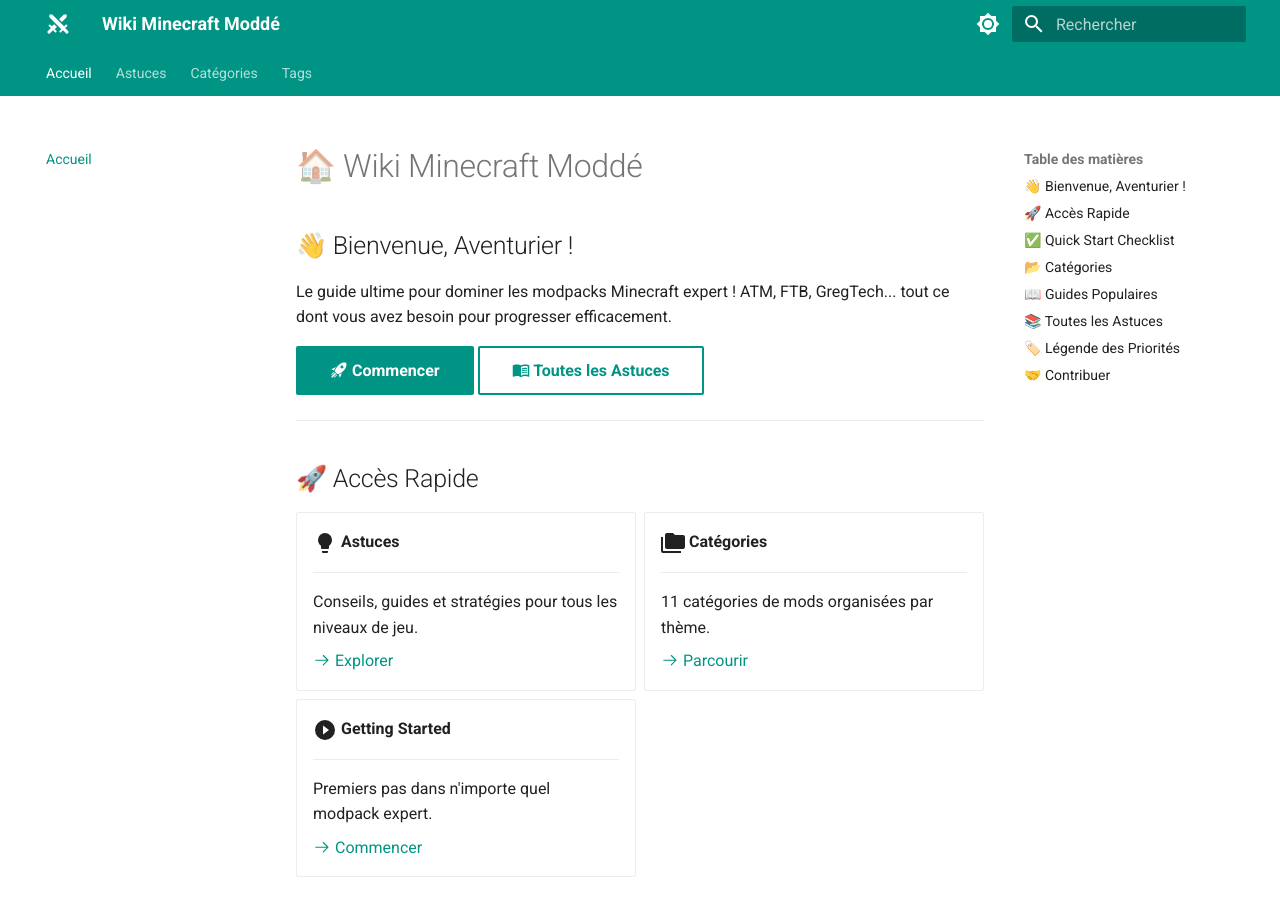
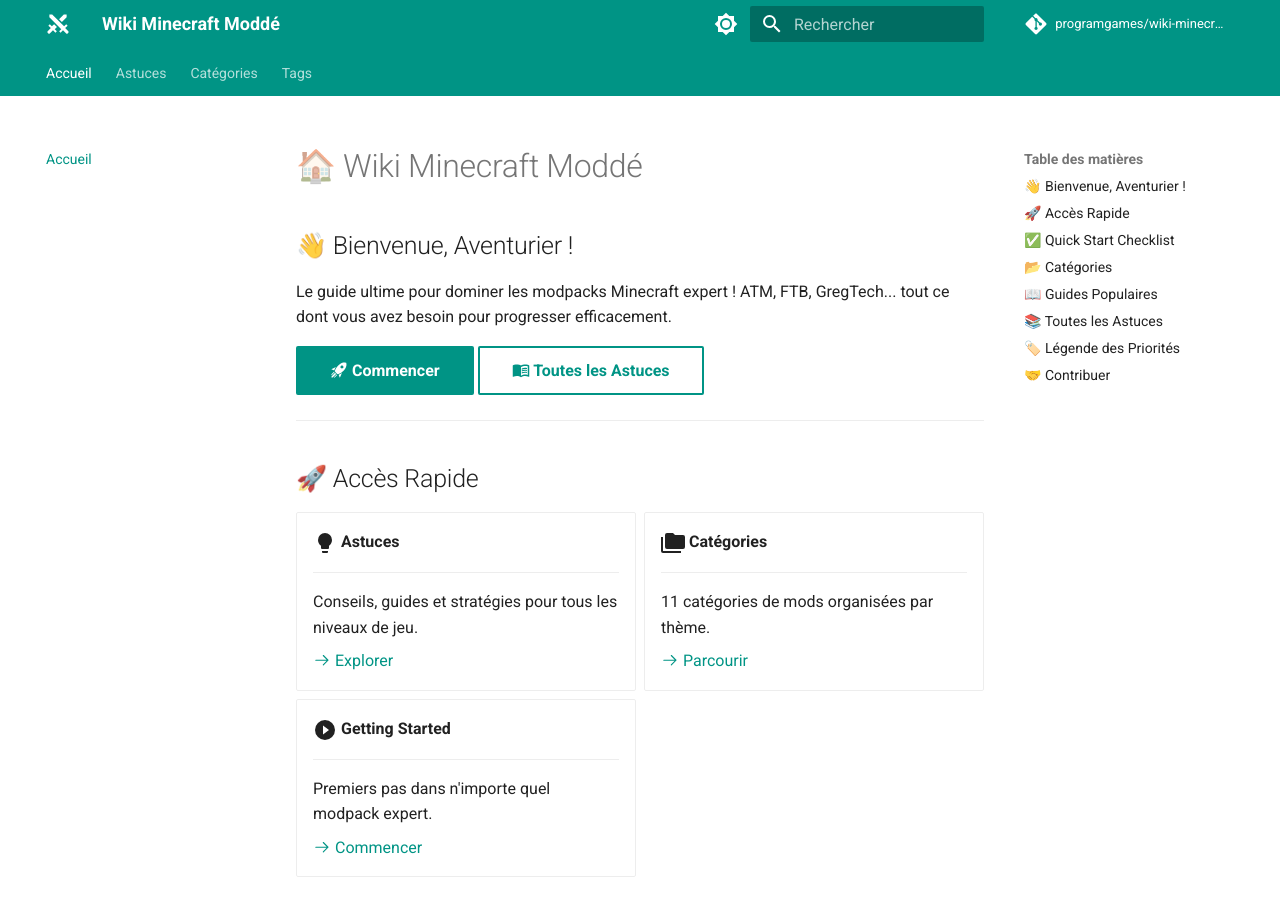
Before and after one commit to programgames/wiki-minecraft-modde, an MkDocs documentation site: the page built from docs/index.md, in a window 1280 px wide and 900 px high. Built offline with MkDocs 1.6.1 and Material for MkDocs 9.7.7, drawn with Linux system fonts in a browser that asks for light colours; emoji names are drawn with the system emoji font; comment, search, counter and statistics services are not loaded.

Commit message:
Configure GitHub Pages deployment
- Ajout site_url et repo_url dans mkdocs.yml
- Workflow simplifié utilisant mkdocs gh-deploy
- Déploiement automatique sur branche gh-pages

Co-Authored-By: Claude Opus 4.5 <noreply@anthropic.com>

```diff
--- a/mkdocs.yml
+++ b/mkdocs.yml
@@ -1,6 +1,9 @@
 site_name: Wiki Minecraft Moddé
+site_url: https://programgames.github.io/wiki-minecraft-modde/
 site_description: Guide complet des mods Minecraft - Objets, Astuces, Guides
 site_author: Julien
+repo_url: https://github.com/programgames/wiki-minecraft-modde
+repo_name: programgames/wiki-minecraft-modde
 
 theme:
   name: material
```
Also changed, not shown: 1 other file.
